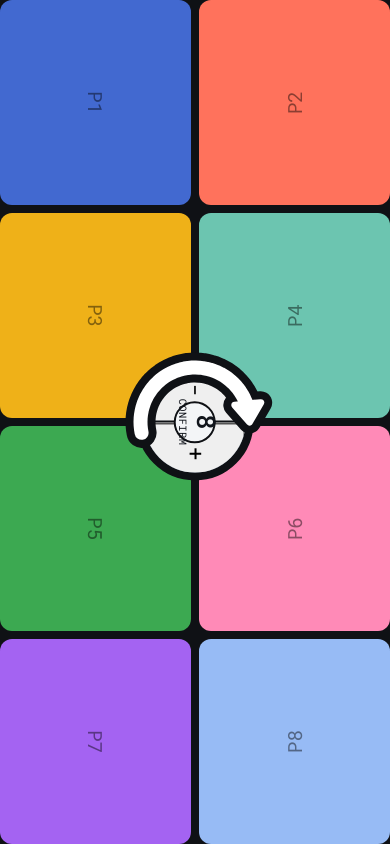
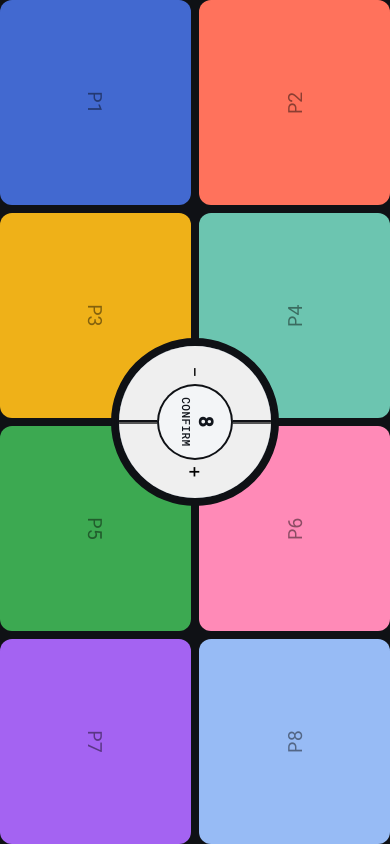
Before and after one commit to BlythT/drafty, a plain HTML site: page index.html in a window 390 px wide. Drawn offline with Linux system fonts and the light colour scheme.

Commit message:
Improve responsive control sizing and prompts

```diff
--- a/index.html
+++ b/index.html
@@ -30,7 +30,7 @@
                 <div id="controls">
                     <!-- State 1: Setup - pick player count -->
                     <div id="setup-buttons">
-                        <button id="remove-player" class="half left" aria-label="Remove player"><span class="side-control-label">-</span></button>
+                        <button id="remove-player" class="half left" aria-label="Remove player"><span class="side-control-label">−</span></button>
                         <button id="add-player" class="half right" aria-label="Add player"><span class="side-control-label">+</span></button>
                     </div>
 
--- a/script.js
+++ b/script.js
@@ -20,6 +20,12 @@ const State = {
 
 let appState = State.SETUP;
 let roundNumber = 0;
+let borderDirection = 'cw';
+
+const CenterControlMode = {
+    COMPACT: 'compact',
+    FULL: 'full',
+};
 
 /** Indices of players who have tapped their button this round. */
 let activatedThisRound = new Set();
@@ -31,8 +37,12 @@ function updateCenterControl(state) {
     const overlay = document.querySelector('.overlay');
 
     centerControl.disabled = state === State.DRAFTING;
-    centerControl.classList.toggle('is-full', state !== State.SETUP);
-    overlay.classList.toggle('divider-hidden', state !== State.SETUP);
+
+    const mode = state === State.SETUP ? CenterControlMode.COMPACT : CenterControlMode.FULL;
+    setCenterControlMode(mode, {
+        wrapSecondary: state === State.DRAFTING,
+    });
+    overlay.classList.toggle('divider-hidden', mode === CenterControlMode.FULL);
 
     if (state === State.SETUP) {
         primary.textContent = String(playerCount);
@@ -49,8 +59,16 @@ function updateCenterControl(state) {
     }
 
     primary.textContent = `ROUND ${roundNumber}`;
-    secondary.textContent = 'Tap When Done';
+    secondary.textContent = 'Tap Your Square When Done';
     centerControl.setAttribute('aria-label', `Round ${roundNumber}`);
+}
+
+function setCenterControlMode(mode, options = {}) {
+    const centerControl = document.getElementById('center-control');
+
+    centerControl.classList.toggle('is-compact', mode === CenterControlMode.COMPACT);
+    centerControl.classList.toggle('is-full', mode === CenterControlMode.FULL);
+    centerControl.classList.toggle('wrap-secondary', Boolean(options.wrapSecondary));
 }
 
 /**
@@ -88,8 +106,8 @@ function setState(next) {
 
             // Direction alternates: odd rounds CW, even rounds CCW.
             const dir = roundNumber % 2 === 1 ? 'cw' : 'ccw';
-            border.setDirection(dir);
-            border.setSpeed(BORDER_SPEED);
+            borderDirection = dir;
+            syncBorderState();
             updateCenterControl(next);
             break;
         }
@@ -251,6 +269,54 @@ function resetPlayerRounds() {
 
 let border;
 
+function readCssNumber(name) {
+    const probe = document.createElement('div');
+    probe.style.position = 'absolute';
+    probe.style.visibility = 'hidden';
+    probe.style.pointerEvents = 'none';
+    probe.style.width = `var(${name})`;
+
+    const host = document.getElementById('controls-wrapper');
+    host.appendChild(probe);
+    const value = probe.getBoundingClientRect().width;
+    probe.remove();
+
+    return value;
+}
+
+function syncBorderState() {
+    if (!border) return;
+
+    if (appState === State.DRAFTING) {
+        border.setDirection(borderDirection);
+        border.setSpeed(BORDER_SPEED);
+        return;
+    }
+
+    border.setSpeed(0);
+}
+
+function rebuildBorder() {
+    border?.destroy();
+    const rootStyle = getComputedStyle(document.documentElement);
+    border = AnimateBorder(
+        document.getElementById('controls-wrapper'),
+        {
+            color: 'white',
+            arrowOutlineColor: rootStyle.getPropertyValue('--color-bg').trim(),
+            strokeWidth: readCssNumber('--border-stroke-width'),
+            segments: 1,
+            gap: readCssNumber('--border-gap'),
+            segmentCap: 'round',
+            arrowCap: 'butt',
+            arrowStyle: 'outlined',
+            arrowSize: readCssNumber('--border-arrow-size'),
+            speed: 0,
+        },
+    );
+    syncBorderState();
+}
+
 // ---------------------------------------------------------------------------
 // Boot
 // ---------------------------------------------------------------------------
@@ -292,24 +358,15 @@ document.addEventListener('DOMContentLoaded', () => {
 
     // --- Border animation ---
 
-    border = AnimateBorder(document.getElementById('controls-wrapper'), {
-        color: 'white',
-        arrowOutlineColor: getComputedStyle(document.documentElement)
-            .getPropertyValue('--color-bg')
-            .trim(),
-        strokeWidth: 14,
-        segments: 1,
-        gap: 160,
-        segmentCap: 'round',
-        arrowCap: 'butt',
-        arrowStyle: 'outlined',
-        arrowSize: 26,
-        speed: 0, // starts stopped; state machine controls this
-    });
+    rebuildBorder();
 
     // --- Orientation change ---
 
-    window.matchMedia('(orientation: portrait)').addEventListener('change', applyLayout);
+    window.matchMedia('(orientation: portrait)').addEventListener('change', () => {
+        applyLayout();
+        rebuildBorder();
+    });
+    window.addEventListener('resize', rebuildBorder);
 
     // --- Initial render ---
 
--- a/style.css
+++ b/style.css
@@ -51,6 +51,7 @@ button {
   -webkit-appearance: none;
   border-radius: 0;
   color: inherit;
+  -webkit-tap-highlight-color: transparent;
 }
 
 /* 8. Avoid text overflows */
@@ -99,21 +100,26 @@ My styles
   --grid-gap: clamp(0.5rem, 2vmin, 1rem);
   --player-radius: clamp(0.75rem, 2.5vmin, 1.5rem);
   --player-font-size: clamp(1rem, 5vmin, 4rem);
-  --controls-size: 30vmin;
+  --controls-size: clamp(168px, 30vmin, 320px);
   --controls-radius: 200%;
   --controls-border-width: var(--grid-gap);
   --controls-border-color: var(--color-bg);
   --controls-border: var(--controls-border-width) solid var(--controls-border-color);
-  --center-control-size: 42%;
-  --center-control-padding: 0.35rem;
-  --center-control-gap: 0.35rem;
-  --center-control-primary-size: clamp(1.6rem, 4.5vmin, 2.75rem);
-  --center-control-secondary-size: clamp(0.65rem, 1.7vmin, 0.95rem);
+  --control-stroke-width: 2px;
+  --border-stroke-width: clamp(8px, 0.9vmin, 14px);
+  --border-gap: clamp(72px, 10vmin, 160px);
+  --border-arrow-size: clamp(14px, 1.8vmin, 26px);
+  --center-control-size: 50%;
+  --center-control-padding: clamp(0.2rem, 0.8vmin, 0.4rem);
+  --center-control-gap: clamp(0.3rem, 0.8vmin, 0.6rem);
+  --center-control-primary-size: clamp(1.2rem, 3.4vmin, 2.4rem);
+  --center-control-secondary-size: clamp(0.7rem, 1.8vmin, 1.1rem);
   --center-control-content-shift: -8%;
   --side-control-width: 58%;
   --side-control-overflow: 8%;
-  --side-control-font-size: clamp(1.4rem, 4.5vmin, 2.8rem);
-  --side-control-label-shift: 18%;
+  --side-control-vertical-overflow: 8%;
+  --side-control-font-size: clamp(1.2rem, 4vmin, 2.5rem);
+  --side-control-label-shift: 50%;
   --divider-inset: 10%;
   --button-hover-brightness: 1.1;
   --button-active-brightness: 0.9;
@@ -143,6 +149,7 @@ My styles
 
 .player:disabled {
   color: rgb(0 0 0 / 0.45);
+  cursor: default;
 }
 
 /* Dark tinted active state instead of pure black */
@@ -159,6 +166,11 @@ My styles
 
 .player:hover {
   filter: brightness(var(--button-hover-brightness));
+}
+
+.player:disabled:hover,
+.player:disabled:active {
+  filter: none;
 }
 
 .player:active {
@@ -212,15 +224,15 @@ My styles
 
 .half {
   position: absolute;
-  top: 0;
+  top: calc(-1 * var(--side-control-vertical-overflow));
   width: var(--side-control-width);
-  height: 100%;
+  height: calc(100% + (var(--side-control-vertical-overflow) * 2));
   font-size: var(--side-control-font-size);
 }
 
 .left {
   left: calc(-1 * var(--side-control-overflow));
-  border-right: 2px solid var(--color-bg);
+  border-right: var(--control-stroke-width) solid var(--color-bg);
   justify-content: flex-start;
 }
 
@@ -237,9 +249,10 @@ My styles
   z-index: 1;
   width: var(--center-control-size);
   height: var(--center-control-size);
-  border: 2px solid var(--color-bg);
+  border: 0;
   border-radius: 50%;
   background-color: var(--color-center-control-bg);
+  box-shadow: inset 0 0 0 var(--control-stroke-width) var(--color-bg);
   color: var(--color-center-control-text);
   display: flex;
   align-items: center;
@@ -257,6 +270,7 @@ My styles
   justify-content: center;
   gap: var(--center-control-gap);
   transform: translateY(var(--center-control-content-shift));
+  max-width: 100%;
 }
 
 #center-control:hover {
@@ -267,8 +281,22 @@ My styles
   filter: brightness(var(--button-active-brightness));
 }
 
+#setup-buttons button:hover {
+  filter: brightness(var(--button-hover-brightness));
+}
+
+#setup-buttons button:active {
+  filter: brightness(var(--button-active-brightness));
+}
+
 #center-control[disabled] {
   cursor: default;
+}
+
+#center-control.is-compact {
+  width: var(--center-control-size);
+  height: var(--center-control-size);
+  border-radius: 50%;
 }
 
 #center-control.is-full {
@@ -279,13 +307,25 @@ My styles
 
 #center-control-primary {
   font-size: var(--center-control-primary-size);
-  font-weight: 500;
+  font-weight: 700;
+  max-width: 100%;
+  white-space: nowrap;
 }
 
 #center-control-secondary {
   font-size: var(--center-control-secondary-size);
   text-transform: uppercase;
-  letter-spacing: 0.04em;
+  letter-spacing: 0.03em;
+  max-width: 100%;
+  white-space: nowrap;
+  font-weight: 500;
+}
+
+#center-control.wrap-secondary #center-control-secondary {
+  max-width: 78%;
+  white-space: normal;
+  text-wrap: balance;
+  line-height: 1.15;
 }
 
 .overlay {
```
